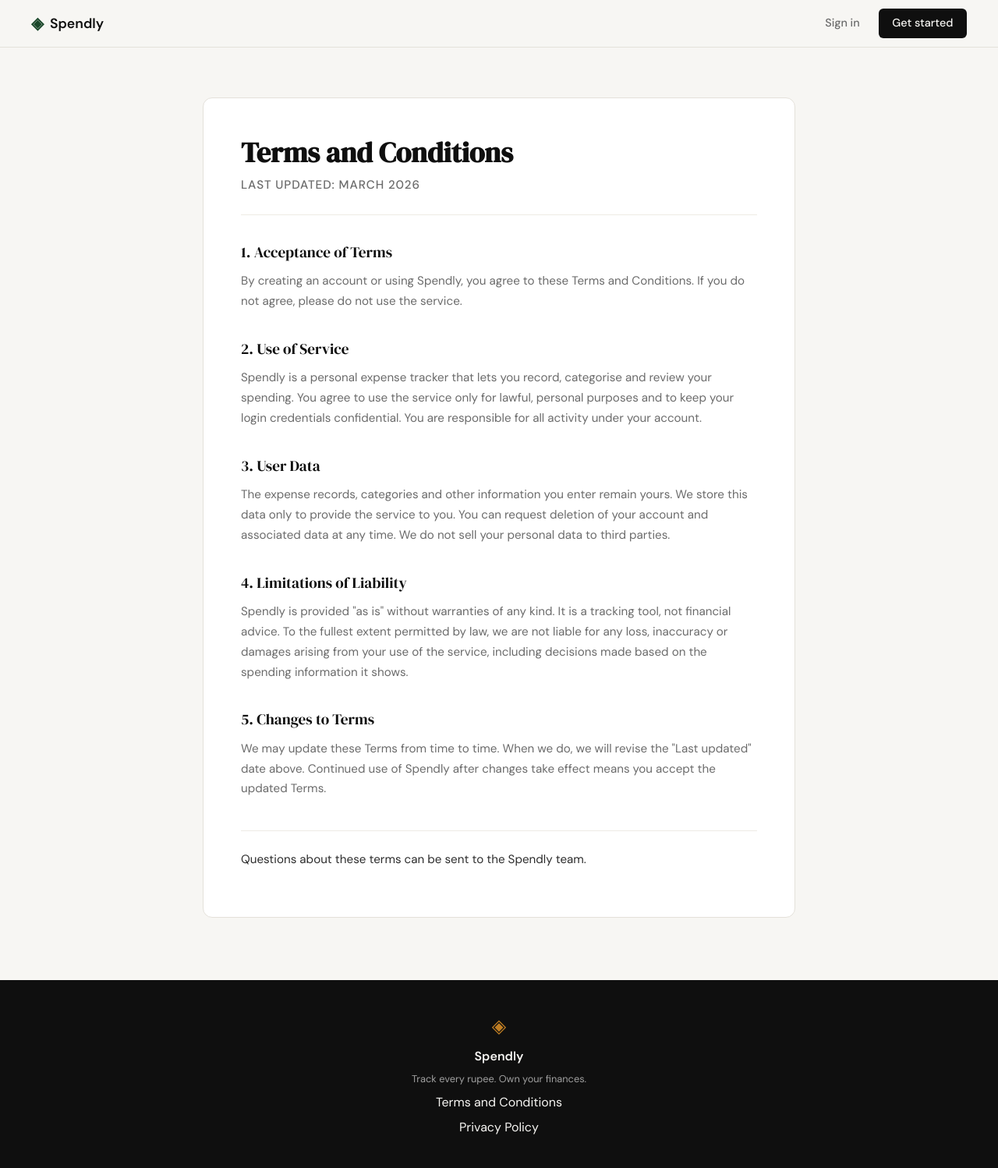
After one commit to learnaiwithbishtg/spendly, a Flask app: page /terms in a window 1280 px wide. The commit adds this page. Shown: the whole page at 78% size. Run offline with Flask 3, Linux system fonts and the light colour scheme.

Commit message:
Landing: add terms and conditions page and route

```diff
--- a/app.py
+++ b/app.py
@@ -20,6 +20,11 @@ def register():
 @app.route("/login")
 def login():
     return render_template("login.html")
+
+
+@app.route("/terms")
+def terms():
+    return render_template("terms.html")
 
 
 # ------------------------------------------------------------------ #
--- a/static/css/style.css
+++ b/static/css/style.css
@@ -478,6 +478,71 @@ a { color: inherit; text-decoration: none; }
 .auth-switch a:hover { text-decoration: underline; }
 
 /* ------------------------------------------------------------------ */
+/* Terms page                                                          */
+/* ------------------------------------------------------------------ */
+
+.terms {
+    padding: 4rem 2rem 5rem;
+}
+
+.terms-inner {
+    max-width: 760px;
+    margin: 0 auto;
+    background: var(--paper-card);
+    border: 1px solid var(--border);
+    border-radius: var(--radius-md);
+    padding: 3rem;
+}
+
+.terms-title {
+    font-family: var(--font-display);
+    font-size: 2.25rem;
+    line-height: 1.2;
+    color: var(--ink);
+    margin-bottom: 0.5rem;
+}
+
+.terms-updated {
+    font-size: 0.8rem;
+    font-weight: 500;
+    color: var(--ink-muted);
+    text-transform: uppercase;
+    letter-spacing: 0.06em;
+    margin-bottom: 2rem;
+    padding-bottom: 1.5rem;
+    border-bottom: 1px solid var(--border-soft);
+}
+
+.terms-inner h2 {
+    font-family: var(--font-display);
+    font-size: 1.2rem;
+    font-weight: 400;
+    color: var(--ink);
+    margin-top: 2rem;
+    margin-bottom: 0.6rem;
+}
+
+.terms-inner p {
+    font-size: 0.95rem;
+    color: var(--ink-muted);
+    line-height: 1.7;
+    margin-bottom: 0.75rem;
+}
+
+.terms-contact {
+    margin-top: 2.5rem;
+    padding-top: 1.5rem;
+    border-top: 1px solid var(--border-soft);
+    color: var(--ink-soft) !important;
+}
+
+@media (max-width: 600px) {
+    .terms { padding: 2rem 1rem 3rem; }
+    .terms-inner { padding: 2rem 1.25rem; }
+    .terms-title { font-size: 1.75rem; }
+}
+
+/* ------------------------------------------------------------------ */
 /* Footer                                                              */
 /* ------------------------------------------------------------------ */
 
--- a/templates/base.html
+++ b/templates/base.html
@@ -34,7 +34,7 @@
             <span class="brand-icon">◈</span>
             <span class="footer-name">Spendly</span>
             <p class="footer-copy">Track every rupee. Own your finances.</p>
-            <a href="#">Terms and Conditions</a>
+            <a href="/terms">Terms and Conditions</a>
             <a href="#">Privacy Policy</a>
         </div>
     </footer>
--- /dev/null
+++ b/templates/terms.html
@@ -0,0 +1,31 @@
+{% extends "base.html" %}
+
+{% block title %}Terms and Conditions — Spendly{% endblock %}
+
+{% block content %}
+
+<section class="terms">
+    <div class="terms-inner">
+        <h1 class="terms-title">Terms and Conditions</h1>
+        <p class="terms-updated">Last updated: March 2026</p>
+
+        <h2>1. Acceptance of Terms</h2>
+        <p>By creating an account or using Spendly, you agree to these Terms and Conditions. If you do not agree, please do not use the service.</p>
+
+        <h2>2. Use of Service</h2>
+        <p>Spendly is a personal expense tracker that lets you record, categorise and review your spending. You agree to use the service only for lawful, personal purposes and to keep your login credentials confidential. You are responsible for all activity under your account.</p>
+
+        <h2>3. User Data</h2>
+        <p>The expense records, categories and other information you enter remain yours. We store this data only to provide the service to you. You can request deletion of your account and associated data at any time. We do not sell your personal data to third parties.</p>
+
+        <h2>4. Limitations of Liability</h2>
+        <p>Spendly is provided "as is" without warranties of any kind. It is a tracking tool, not financial advice. To the fullest extent permitted by law, we are not liable for any loss, inaccuracy or damages arising from your use of the service, including decisions made based on the spending information it shows.</p>
+
+        <h2>5. Changes to Terms</h2>
+        <p>We may update these Terms from time to time. When we do, we will revise the "Last updated" date above. Continued use of Spendly after changes take effect means you accept the updated Terms.</p>
+
+        <p class="terms-contact">Questions about these terms can be sent to the Spendly team.</p>
+    </div>
+</section>
+
+{% endblock %}
```
Also changed, not shown: file.txt (+17 -0 lines).
